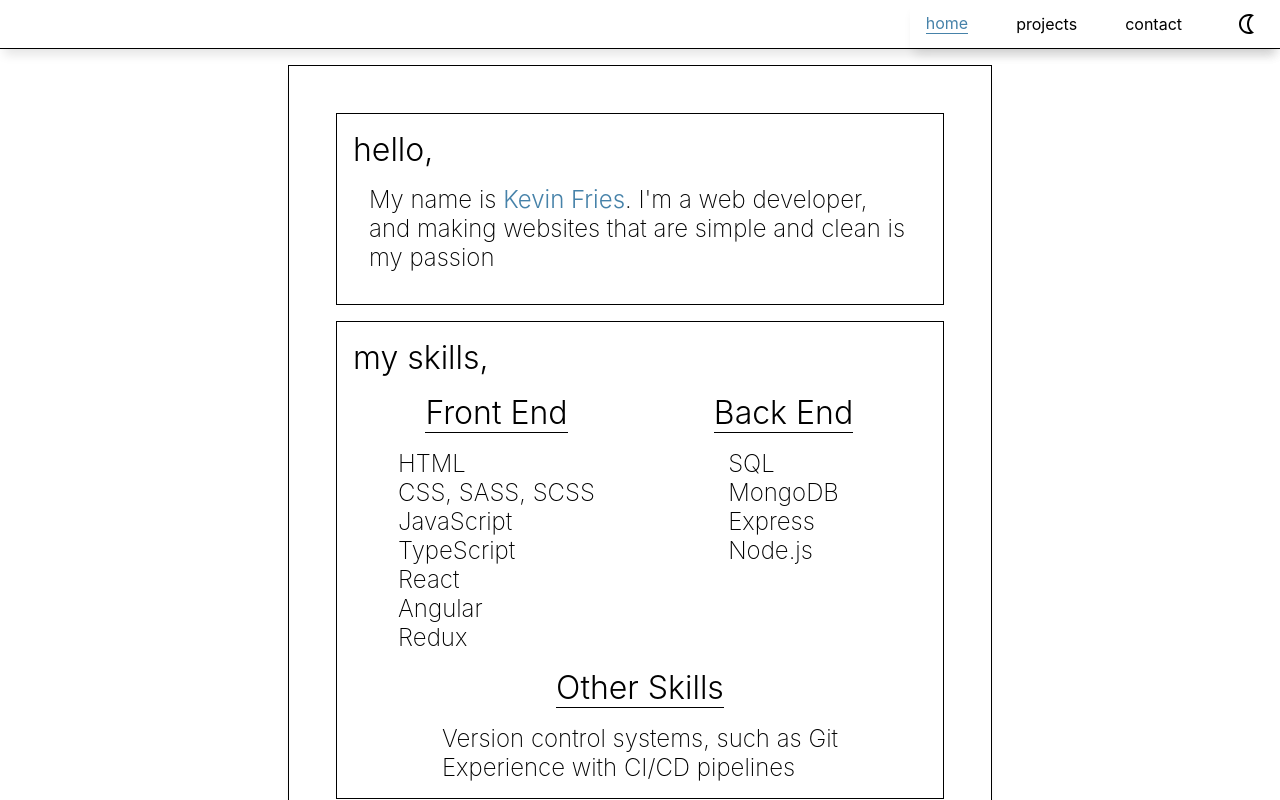
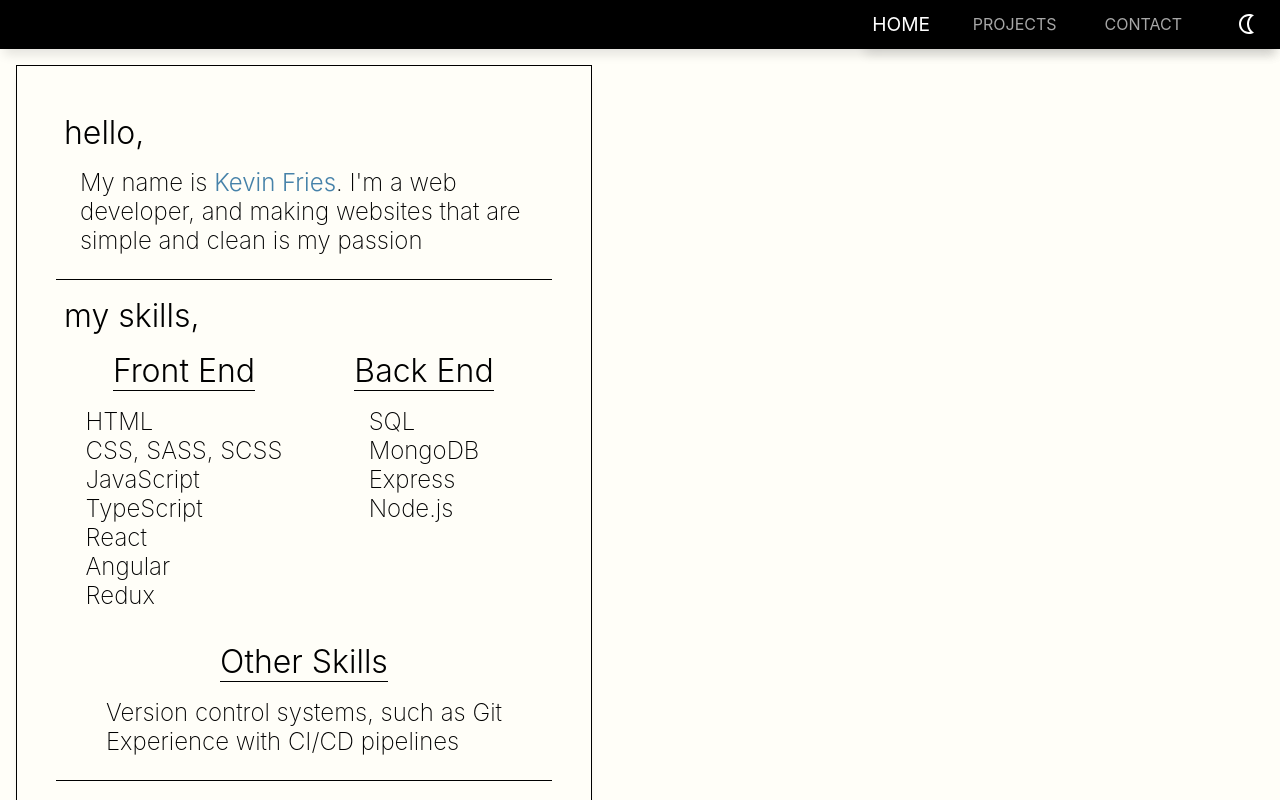
Before and after one commit to kevinsctfries/Portfolio, a React (Vite) app: page /#/ in a window 1280 px wide. Shown: the top 800 px of the page. Built offline with nearby package versions, Linux system fonts and the light colour scheme.

Commit message:
CSS changes

```diff
--- a/src/App.css
+++ b/src/App.css
@@ -5,11 +5,13 @@ body {
   font-size: 2rem;
   font-weight: 200;
 
-  --primary-page-bg: white;
-  --alt-page-bg: #white;
+  --primary-page-bg: #fffef8;
   --text-color: black;
   --alt-text-color: #4682a9;
   --border-color: black;
+  --navbar-color: black;
+  --navbar-active: white;
+  --navbar-inactive: #a7a7a7;
 
   background-color: var(--primary-page-bg);
   -webkit-transition: all 0.1s linear;
@@ -35,18 +37,9 @@ body.darkmode {
 }
 
 .section {
-  padding: 1rem;
-  margin: 1rem;
-  background-color: var(--primary-page-bg);
-  border: 1px solid var(--border-color);
-}
-
-.section:hover {
-  transform: scale(1.05);
-  -webkit-transition: all 0.3s linear;
-  -moz-transition: all 0.3s linear;
-  -o-transition: all 0.3s linear;
-  transition: all 0.3s linear;
+  padding: 0.5rem;
+  margin: 0.5rem;
+  border-bottom: 1px solid var(--border-color);
 }
 
 .name {
@@ -77,7 +70,11 @@ span {
 }
 
 main {
-  margin: 1rem 1rem 1rem 1rem;
+  display: flex;
+  flex-direction: column;
+  flex-basis: 100%;
+  flex: 1;
+  margin: 1rem;
   padding: 2rem;
 
   background-color: var(--alt-page-bg);
@@ -105,9 +102,9 @@ main {
     );
   background-size: 100% 1px, 1px 100%, 100% 1px, 1px 100%;
   background-position: 0 0, 100% 0, 100% 100%, 0 100%;
-  width: 50%;
-  margin-left: auto;
-  margin-right: auto;
+  width: 40%;
+  /* margin-left: auto; */
+  /* margin-right: auto; */
   box-shadow: 0px 10px 10px -4px rgba(0, 0, 0, 0.1);
 }
 
@@ -117,6 +114,13 @@ main.animate {
 
 @media only screen and (max-width: 960px) {
   main {
-    width: 80%;
+    width: 95%;
+    padding: 0.5rem 0.5rem;
+    margin-left: auto;
+    margin-right: auto;
+
+    .section {
+      margin: 0.1rem;
+    }
   }
 }
--- a/src/components/navbar/NavBar.tsx
+++ b/src/components/navbar/NavBar.tsx
@@ -25,9 +25,9 @@ const NavBar = () => {
 
   return (
     <header>
-      <NavLink to="/">home</NavLink>
-      <NavLink to="/projects">projects</NavLink>
-      <NavLink to="/contact">contact</NavLink>
+      <NavLink to="/">HOME</NavLink>
+      <NavLink to="/projects">PROJECTS</NavLink>
+      <NavLink to="/contact">CONTACT</NavLink>
       <IconButton
         disableRipple={true}
         size={"small"}
--- a/src/components/navbar/navbar.css
+++ b/src/components/navbar/navbar.css
@@ -1,6 +1,6 @@
 header {
   border-bottom: 1px solid var(--border-color);
-  background-color: var(--alt-page-bg);
+  background-color: var(--navbar-color);
   box-shadow: 0px 10px 10px -4px rgba(0, 0, 0, 0.1);
   display: flex;
   justify-content: flex-end;
@@ -10,7 +10,7 @@ header {
   font-weight: 400;
   font-size: 1rem;
   a {
-    color: var(--text-color);
+    color: var(--navbar-inactive);
     margin: 0 1rem 0 1rem;
   }
   a:link {
@@ -28,12 +28,16 @@ header {
 }
 
 .active {
-  color: var(--alt-text-color);
-  border-bottom: 1px solid var(--alt-text-color);
+  color: var(--navbar-active);
+  transform: scale(1.2);
+  -webkit-transition: all 0.1s linear;
+  -moz-transition: all 0.1s linear;
+  -o-transition: all 0.1s linear;
+  transition: all 0.1s linear;
 }
 
 #darkmodeBtn {
-  color: var(--text-color);
+  color: var(--navbar-active);
   margin: 0 1rem 0 1rem;
 }
 
--- a/src/pages/HomePage/homepage.css
+++ b/src/pages/HomePage/homepage.css
@@ -15,8 +15,10 @@
 
 .skills ul {
   list-style-type: none;
-  margin: 0;
-  padding: 0;
+  /* margin: 0; */
+  /* padding: 0; */
+  padding: 0 0 0.5rem 0;
+  margin: 0 0 0.5rem 0;
 }
 
 .skills span {
@@ -28,8 +30,4 @@
   .home {
     font-size: 1.5rem;
   }
-
-  .section {
-    margin: -1rem -1rem 2rem -1rem;
-  }
 }
```
